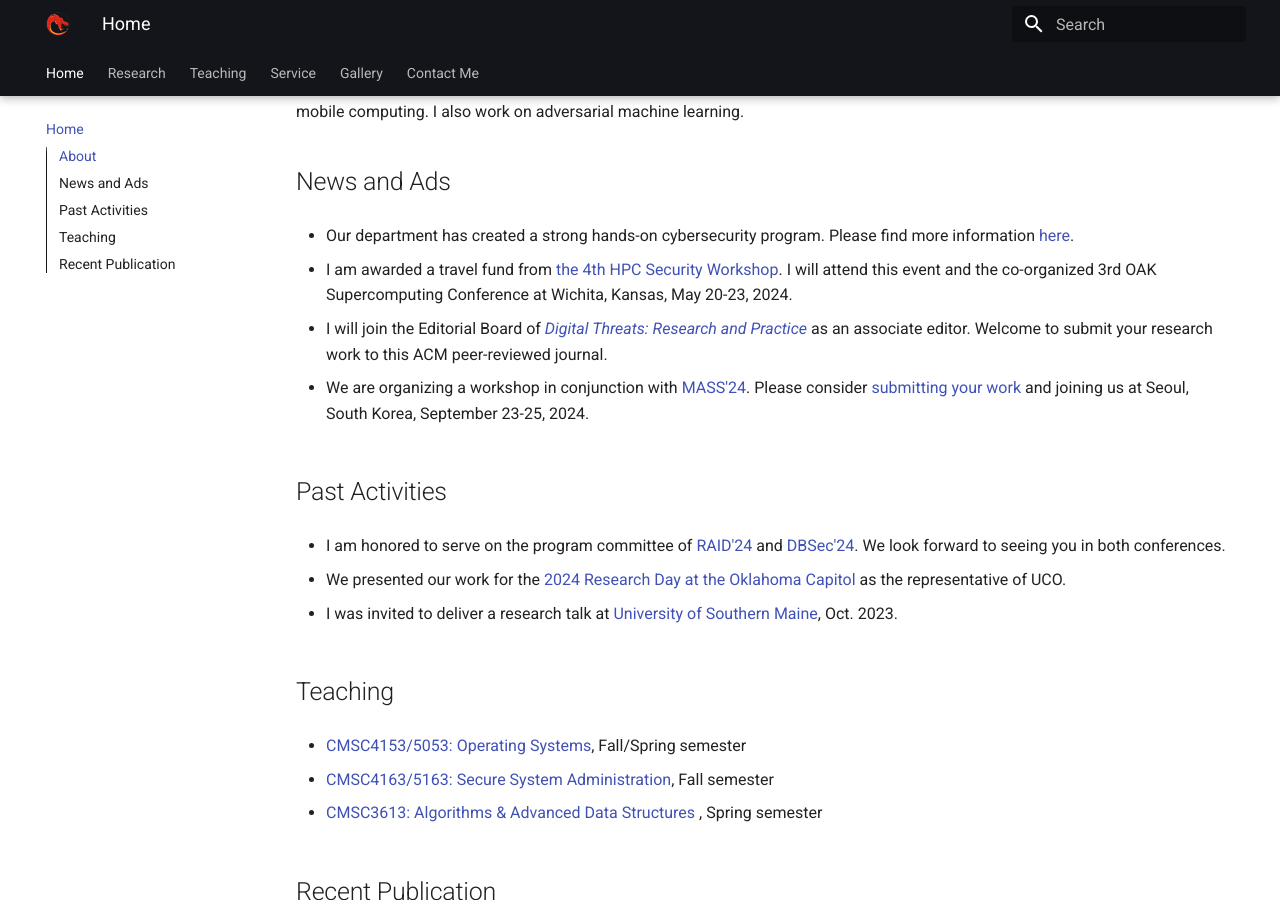
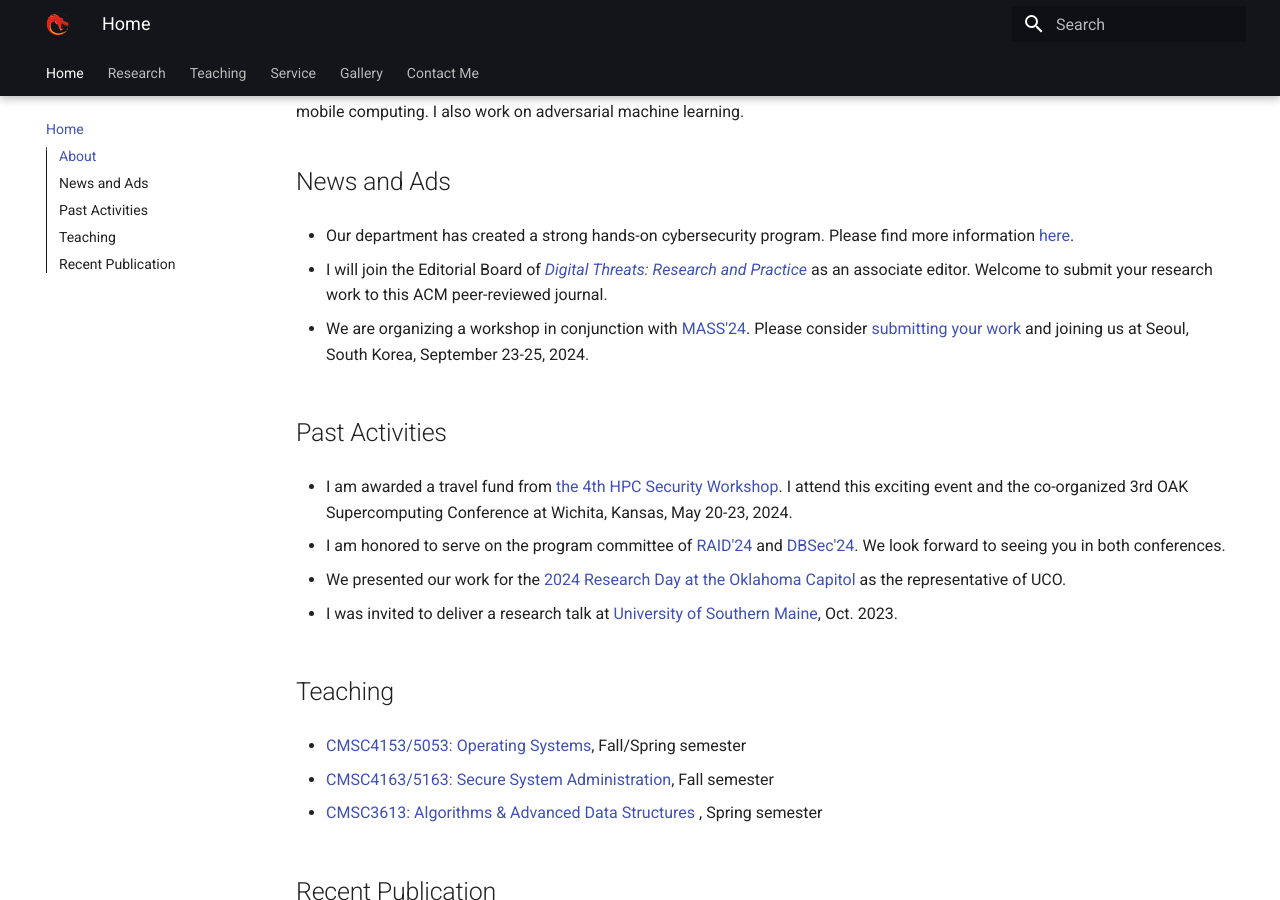
Before and after one commit to fzuo/homepage, an MkDocs documentation site: the page built from docs/index.md, in a window 1280 px wide and 900 px high, scrolled down 619 px. Built offline with MkDocs 1.6.1 and Material for MkDocs 9.7.7, drawn with Linux system fonts in a browser that asks for light colours.

Commit message:
Updating files

```diff
--- a/docs/index.md
+++ b/docs/index.md
@@ -54,14 +54,14 @@ My main research interest is <b>System and Software Security</b>, with a focus o
 
 - Our department has created a strong hands-on cybersecurity program. Please find more information <a href="https://uco-cyber.github.io/education/">here</a>.
 
-- I am awarded a travel fund from <a href="https://www.wichita.edu/services/hpc/oaksupercompute2024/hpc-security-workshop.php">the 4th HPC Security Workshop</a>. I will attend this event and the co-organized 3rd OAK Supercomputing Conference at Wichita, Kansas, May 20-23, 2024.
-
 - I will join the Editorial Board of <a href="https://dl.acm.org/journal/dtrap">*Digital Threats: Research and Practice*</a> as an associate editor. Welcome to submit your research work to this ACM peer-reviewed journal.
 
 - We are organizing a workshop in conjunction with <a href="https://sites.google.com/view/ieee-mass-2024/home">MASS'24</a>. Please consider <a href="https://ieeemass2024.github.io/ieee-mass-EIVN-2024/">submitting your work</a> and joining us at Seoul, South Korea, September 23-25, 2024.
 
 
 ## Past Activities
+
+- I am awarded a travel fund from <a href="https://www.wichita.edu/services/hpc/oaksupercompute2024/hpc-security-workshop.php">the 4th HPC Security Workshop</a>. I attend this exciting event and the co-organized 3rd OAK Supercomputing Conference at Wichita, Kansas, May 20-23, 2024.
 
 - I am honored to serve on the program committee of <a href="https://raid2024.github.io/">RAID'24</a> and <a href="https://dbsec2024.github.io/">DBSec'24</a>. We look forward to seeing you in both conferences.
 
```
